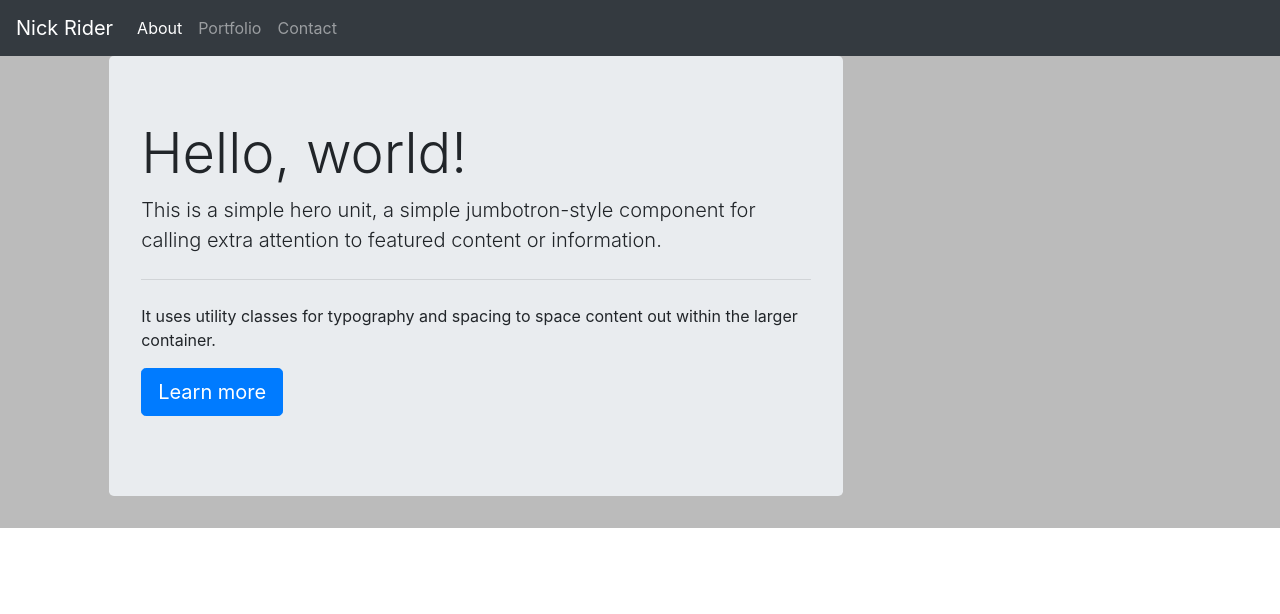
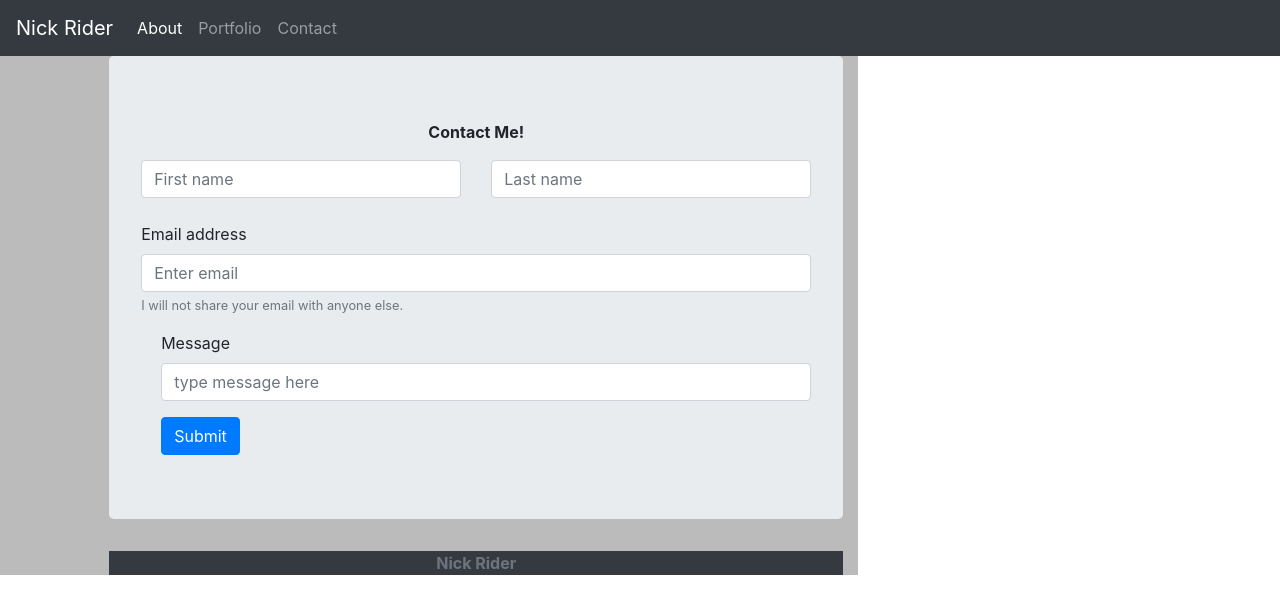
Before and after one commit to rnick1/Responsive_Portfolio, a plain HTML site: page contact.html in a window 1280 px wide. Drawn offline with nearby package versions, Linux system fonts and the light colour scheme.

Commit message:
More improvements

```diff
--- a/contact.html
+++ b/contact.html
@@ -30,23 +30,46 @@
           </ul>
         </div>
     </nav>
+
     <div class="row">
 
         <div class="col-xs-1 col-sm-1 col-md-1" style="background-color: #BBBBBB;"></div>
 
         <div class="col-xs-10 col-sm-7 col-md-7" style="background-color: #BBBBBB;">
             <div class="jumbotron">
-                <h1 class="display-4">Hello, world!</h1>
-                <p class="lead">This is a simple hero unit, a simple jumbotron-style component for calling extra attention to featured content or information.</p>
-                <hr class="my-4">
-                <p>It uses utility classes for typography and spacing to space content out within the larger container.</p>
-                <p class="lead">
-                  <a class="btn btn-primary btn-lg" href="#" role="button">Learn more</a>
-                </p>
+                <p class="text-center"><b>Contact Me!</b></p>
+                <form>
+                    <div class="row">
+                        <div class="col">
+                          <input type="text" class="form-control" placeholder="First name">
+                        </div>
+                        <div class="col">
+                          <input type="text" class="form-control" placeholder="Last name">
+                        </div>
+                    </div>
+                    <br>
+                    <div class="form-group">
+                      <label for="exampleInputEmail1">Email address</label>
+                      <input type="email" class="form-control" id="exampleInputEmail1" aria-describedby="emailHelp" placeholder="Enter email">
+                      <small id="emailHelp" class="form-text text-muted">I will not share your email with anyone else.</small>
+                    </div>
+                    <div class="form-check">
+                        <div class="form-group">
+                            <label for="formGroupExampleInput">Message</label>
+                            <input type="text" class="form-control" id="formGroupExampleInput" placeholder="type message here">
+                        </div>
+                    <button type="submit" class="btn btn-primary">Submit</button>
+                </form>
             </div>
         </div>
 
         <div class="col-xs-1 col-sm-4 col-md-4" style="background-color: #BBBBBB;"></div>
+
+        <footer class="footer footer-dark bg-dark" style="background-color: grey;">
+            <div class="container text-center">
+              <span class="text-muted"><b>Nick Rider</b></span>
+            </div>
+        </footer>
 
     </div>
     <div class="row"></div>
```
